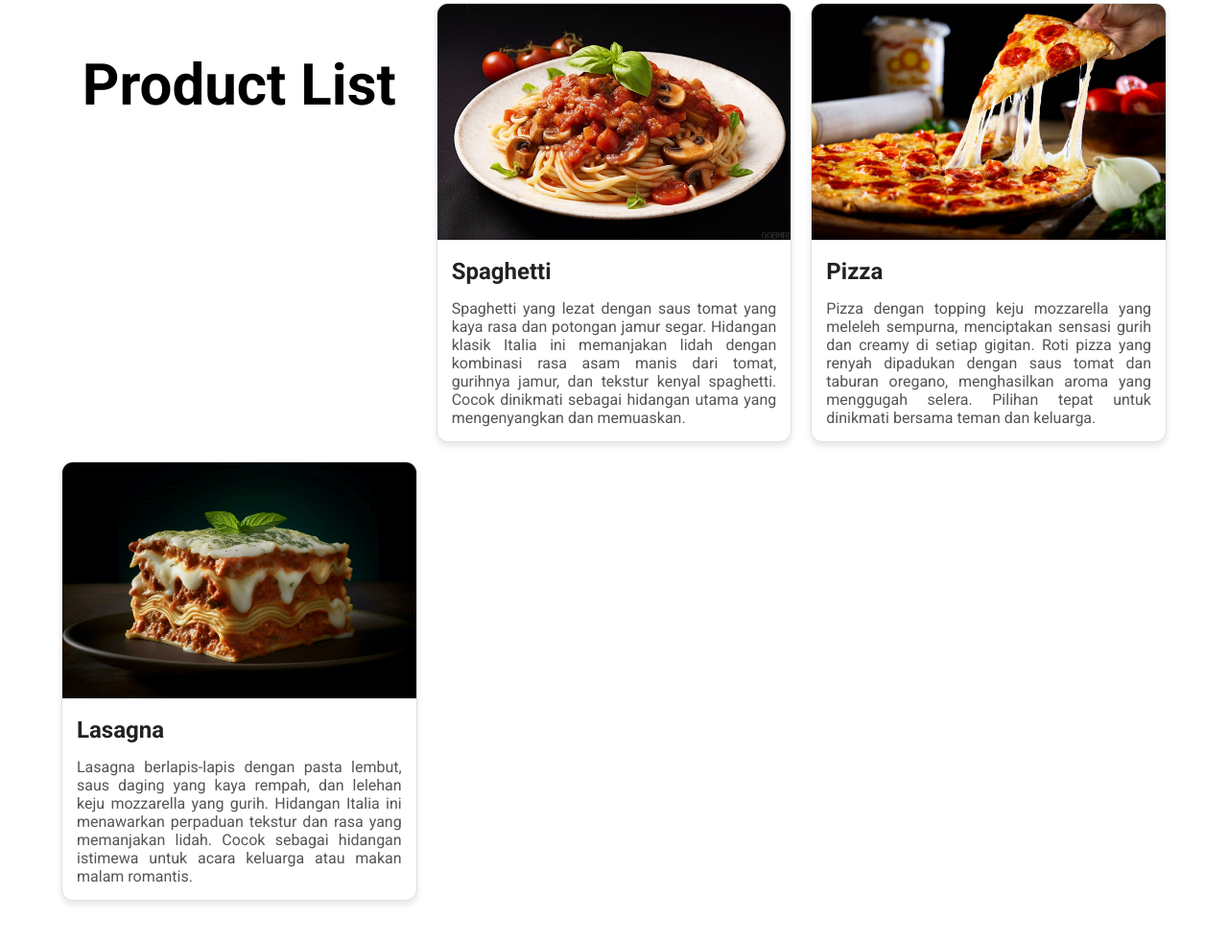
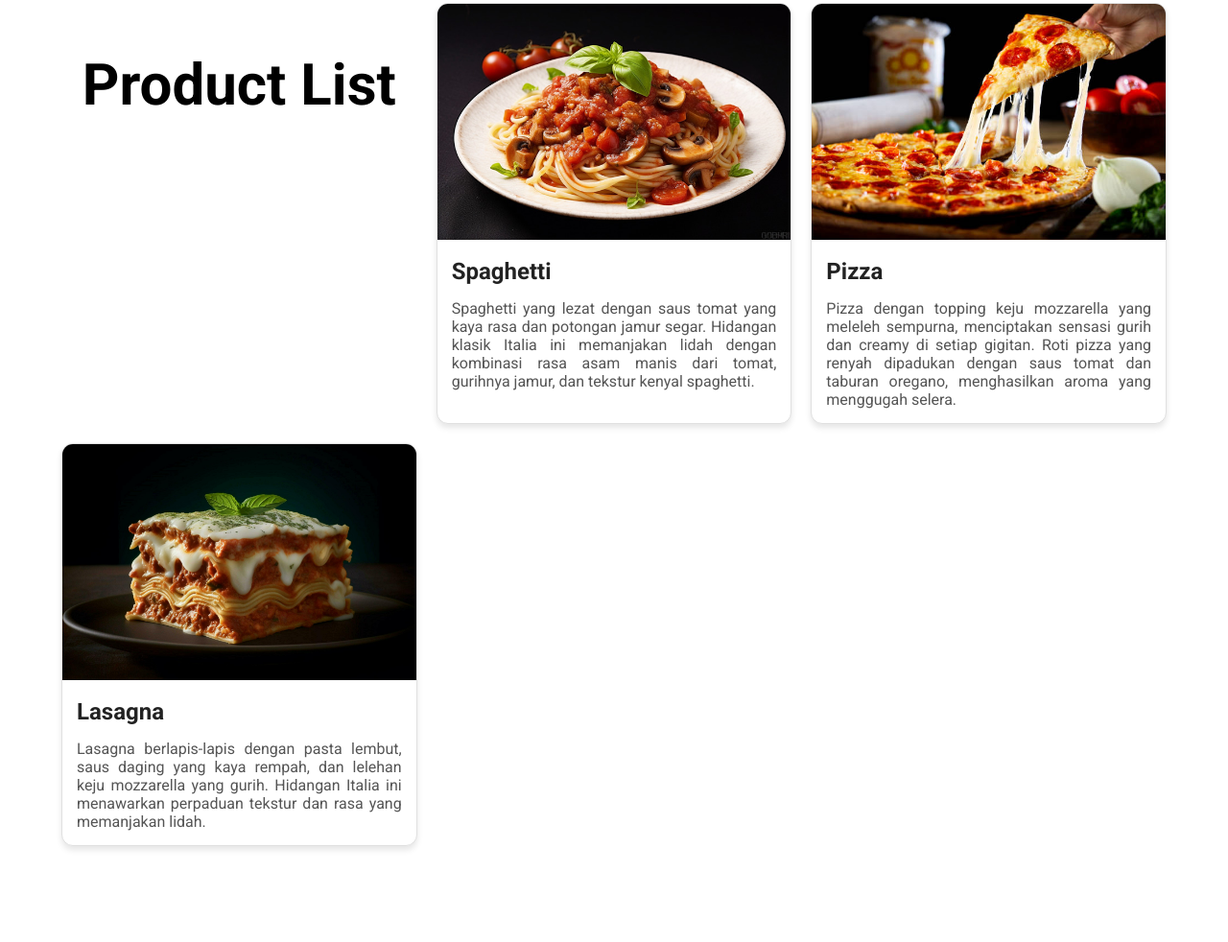
Before and after one commit to baywcksn/Mini-CSS-Project, a plain HTML site: page index.html in a window 1280 px wide. Shown: the part 847-1829 px from the top of the page at 96% size. After the commit the page ends 1779 px from the top, so only its background shows below. Drawn offline with Linux system fonts and the light colour scheme.

Commit message:
Update product descriptions for conciseness and clarity

```diff
--- a/index.html
+++ b/index.html
@@ -33,21 +33,20 @@
             <h2 class="product-heading">Spaghetti</h2>
             <p>Spaghetti yang lezat dengan saus tomat yang kaya rasa dan potongan jamur segar. Hidangan klasik Italia
                 ini memanjakan lidah dengan kombinasi rasa asam manis dari tomat, gurihnya jamur, dan tekstur kenyal
-                spaghetti. Cocok dinikmati sebagai hidangan utama yang mengenyangkan dan memuaskan.</p>
+                spaghetti.</p>
         </div>
         <div class="product-list">
             <img src="images/product2.jpg" alt="" width="200" height="200">
             <h2 class="product-heading">Pizza</h2>
             <p>Pizza dengan topping keju mozzarella yang meleleh sempurna, menciptakan sensasi gurih dan creamy di
                 setiap gigitan. Roti pizza yang renyah dipadukan dengan saus tomat dan taburan oregano, menghasilkan
-                aroma yang menggugah selera. Pilihan tepat untuk dinikmati bersama teman dan keluarga.</p>
+                aroma yang menggugah selera.</p>
         </div>
         <div class="product-list">
             <img src="images/product3.jpg" alt="" width="200" height="200">
             <h2 class="product-heading">Lasagna</h2>
             <p>Lasagna berlapis-lapis dengan pasta lembut, saus daging yang kaya rempah, dan lelehan keju mozzarella
-                yang gurih. Hidangan Italia ini menawarkan perpaduan tekstur dan rasa yang memanjakan lidah. Cocok
-                sebagai hidangan istimewa untuk acara keluarga atau makan malam romantis.</p>
+                yang gurih. Hidangan Italia ini menawarkan perpaduan tekstur dan rasa yang memanjakan lidah. </p>
         </div>
     </section>
     <!-- Products End -->
```
